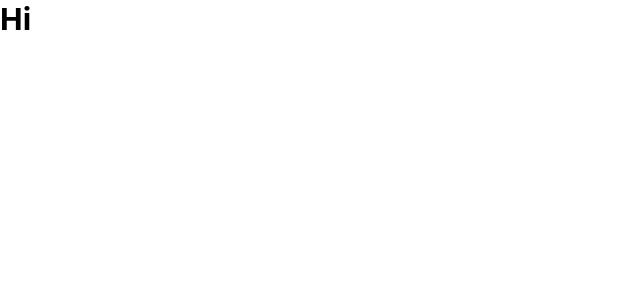
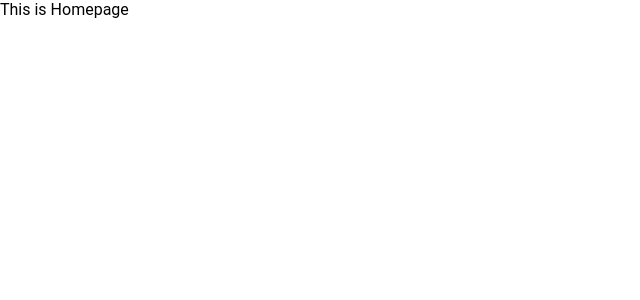
Before and after one commit to DILABS-WEB/Social_Media_Account, a React (Create React App) app in the folder social-media/: page / in a window 1280 px wide. Shown: the top 300 px of the page, without its empty margins (0-640 px from the left). Built offline with nearby package versions, Linux system fonts and the light colour scheme.

Commit message:
updated one

```diff
--- a/social-media/public/index.html
+++ b/social-media/public/index.html
@@ -9,10 +9,9 @@
       name="description"
       content="Web site created using create-react-app"
     />
-
+    <link rel="apple-touch-icon" href="%PUBLIC_URL%/logo192.png" />
     <link rel="stylesheet" href="style.css">
-    <!--
-      manifest.json provides metadata used when your web app is installed on a
+    <!--manifest.json provides metadata used when your web app is installed on a
       user's mobile device or desktop. See https://developers.google.com/web/fundamentals/web-app-manifest/
     -->
     <link rel="manifest" href="%PUBLIC_URL%/manifest.json" />
@@ -25,7 +24,7 @@
       work correctly both with client-side routing and a non-root public URL.
       Learn how to configure a non-root public URL by running `npm run build`.
     -->
-    <title>Social App</title>
+    <title>React App</title>
   </head>
   <body>
     <noscript>You need to enable JavaScript to run this app.</noscript>
--- a/social-media/src/App.js
+++ b/social-media/src/App.js
@@ -1,11 +1,8 @@
-
+import React from "react";
+import Home from "./pages/home/Home";
 
 function App() {
-  return (
-    <div className="App">
-      <h1>Hi</h1>
-    </div>
-  );
+  return <Home/>
 }
 
 export default App;
--- a/social-media/src/pages/home/Home.js
+++ b/social-media/src/pages/home/Home.js
@@ -0,0 +1,7 @@
+import React from 'react'
+
+export default function Home() {
+  return (
+    <div>This is Homepage</div>
+  )
+}
```
Also changed, not shown: 1 other file (tests, documents, lock files or other folders).
